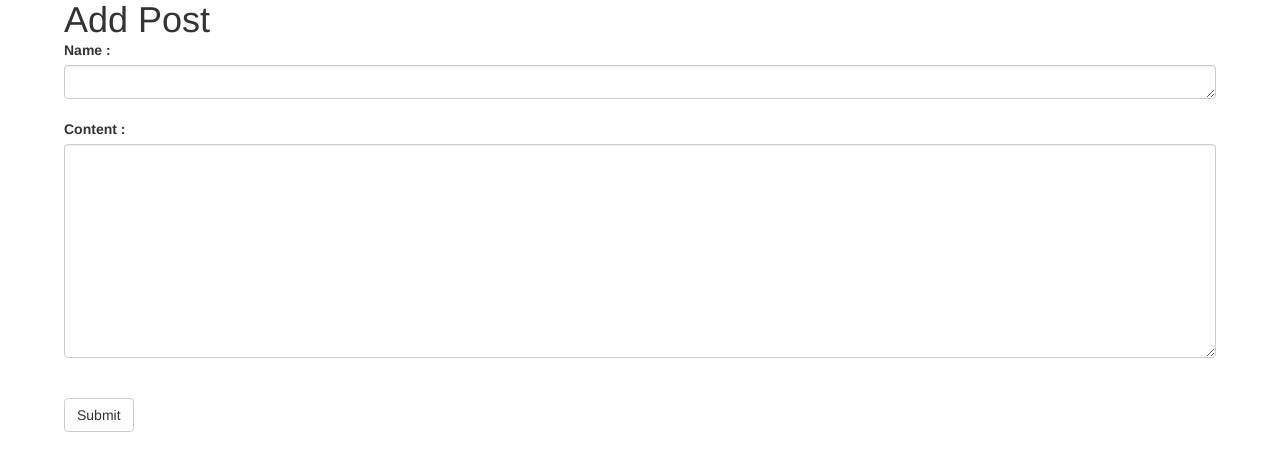
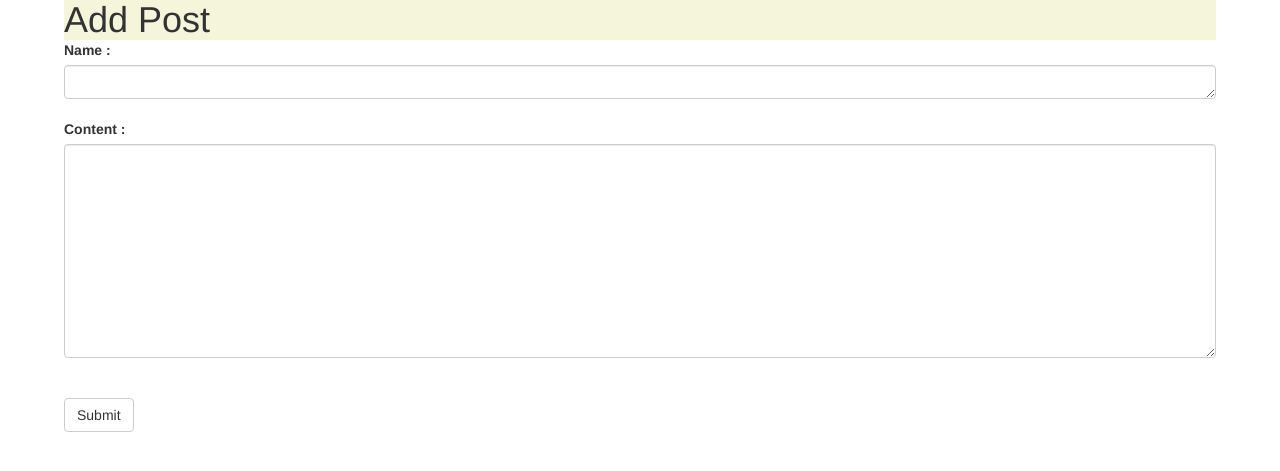
Before and after one commit to cipriRusu/Blogtype-Application, a Flask app: template JMBlogWebApp/templates/add_post.html in a window 1280 px wide. Shown: the part 63-534 px from the top of the page. Run offline with Flask 2, Linux system fonts and the light colour scheme; the template is opened without the code that fills it, so the values that code supplies are empty; some libraries are stand-ins or nearby versions.

Commit message:
Changed to general stylesheet implementation

```diff
--- a/JMBlogWebApp/templates/add_post.html
+++ b/JMBlogWebApp/templates/add_post.html
@@ -5,7 +5,8 @@
 {% endblock %}
 
 {% block body %}
-    <div class="AddPostTitle"><h1>Add Post</h1></div>
+    <div><h1 class="TitleField">Add Post</h1></div>
+    <div class="Form">
         <div class="form-group">
             <form method="post">
                 <label typeof="string">Name : </label><br />
@@ -15,4 +16,5 @@
                 <button class="btn btn-default">Submit</button>
             </form>
         </div>
+    </div>
 {% endblock %}
```
Lines whose indentation alone changed are shown as unchanged.
